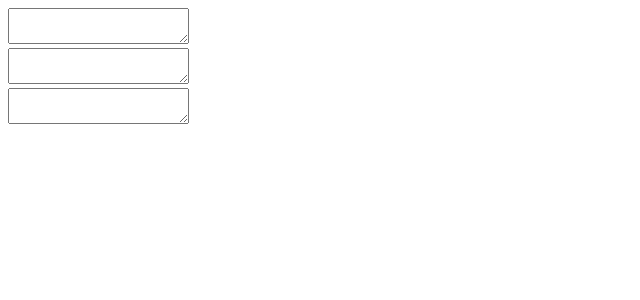
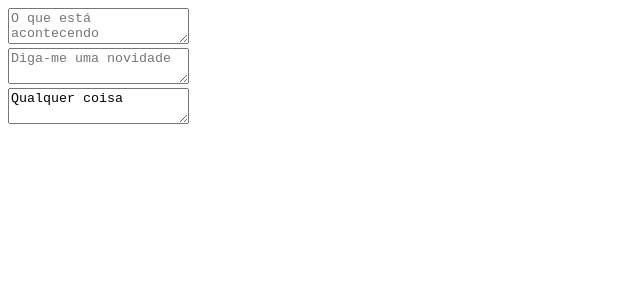
Before and after one commit to gabrielfcoelh83/Projeto-Twitter-Full-stack, a React (Vite) app: page / in a window 1280 px wide. Shown: the top 300 px of the page, without its empty margins (0-640 px from the left). Built offline with nearby package versions, Linux system fonts and the light colour scheme.

Commit message:
Propriedades p1

```diff
--- a/src/App.jsx
+++ b/src/App.jsx
@@ -1,13 +1,14 @@
-  import TextInput from './components/TexInput.jsx'
+  import TextInput from "./components/TexInput.jsx"
 
   function App() {
     return (
       <div>
-        <TextInput />
-        <TextInput />
-        <TextInput />
+        <TextInput placeholder={"O que está acontecendo"} maxLength={125} />
+        <TextInput placeholder={"Diga-me uma novidade"} maxLength={250}  />
+        <TextInput placeholder={"Diga-me uma novidade"} maxLength={250} value={"Qualquer coisa"} />
+
       </div>
-    );
+    )
   }
 
 export default App
--- a/src/components/TexInput.jsx
+++ b/src/components/TexInput.jsx
@@ -1,7 +1,7 @@
-export default function TexInput() {
+export default function TexInput({placeholder, maxLength, ...props}) {
   return (
     <div>
-      <textarea />
+      <textarea placeholder={placeholder} maxLength={maxLength} {...props} />
     </div>
-  )
+  );
 }
```
